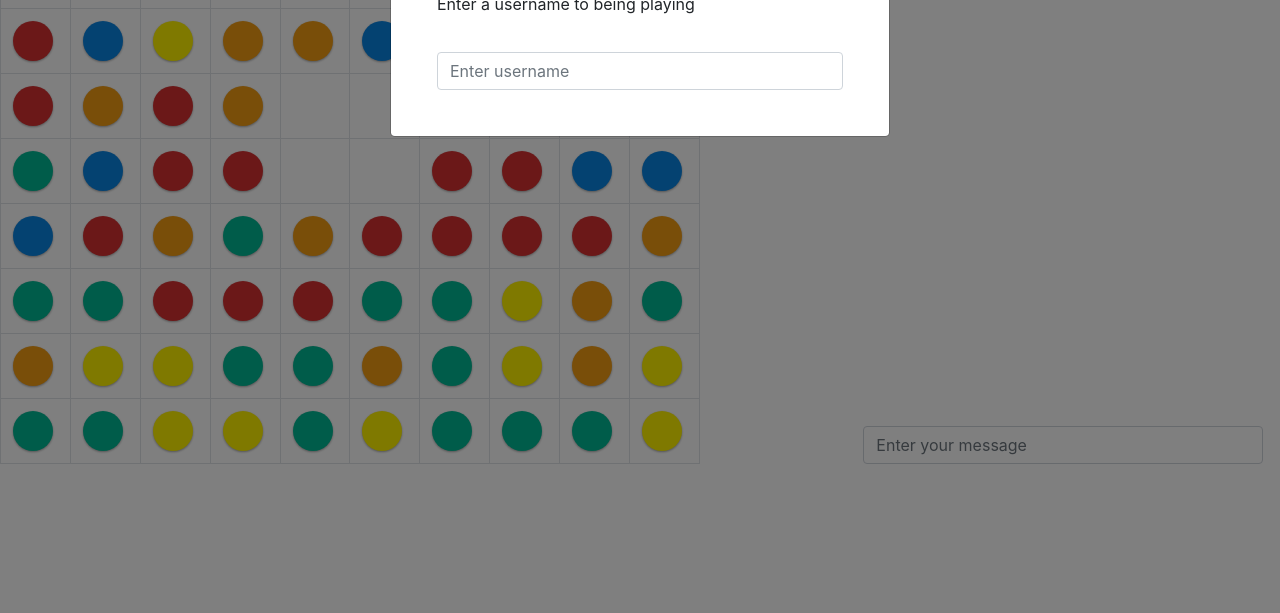
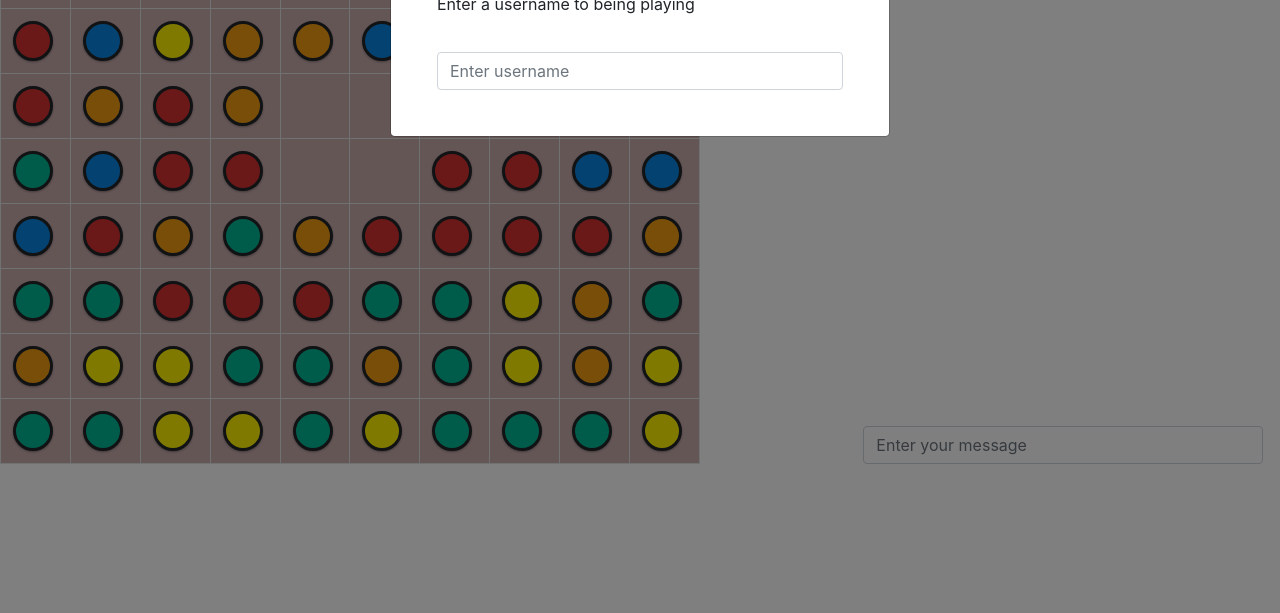
Before and after one commit to matthewtelayman/rainbow-game, a website with bundled scripts: page public/index.html in a window 1280 px wide. Shown: the part 187-800 px from the top of the page. Built offline with nearby package versions, Linux system fonts and the light colour scheme.

Commit message:
added border to tokens and added grid pastel

```diff
--- a/public/css/styles.css
+++ b/public/css/styles.css
@@ -42,6 +42,7 @@ li {
     border-radius: 50%;
     box-shadow: 0 1px 3px rgba(0, 0, 0, 0.12), 0 1px 2px rgba(0, 0, 0, 0.24);
     cursor: pointer;
+    border-style: solid;
 }
 
 /* modal styles */
@@ -74,3 +75,10 @@ li {
     padding: 5px;
     margin: 0px;
 }
+
+/*
+* Grid styles
+*/
+table.table-bordered td {
+    background-color: rgb(202, 173, 173);
+}
```
